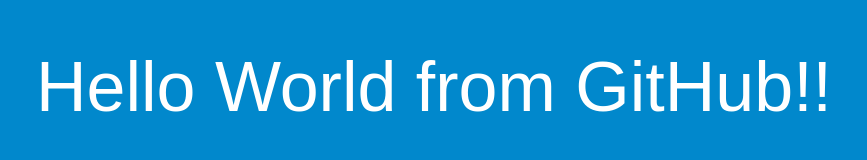
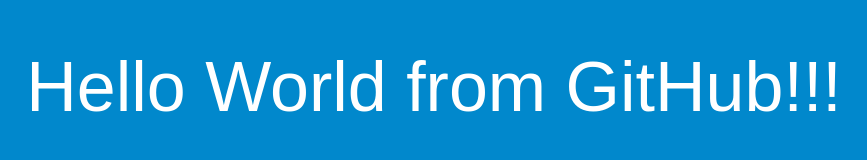
Before and after one commit to stefanlevy/geocodeTest, a plain HTML site: page index.html in a window 1280 px wide. Shown: the whole page, without its empty margins (206-1073 px from the left). Drawn offline with Linux system fonts and the light colour scheme.

Commit message:
Update index.html

```diff
--- a/index.html
+++ b/index.html
@@ -26,7 +26,7 @@
 </head>
 <body>
   <div align="center">
-    <h1>Hello World from GitHub!!</h1>
+    <h1>Hello World from GitHub!!!</h1>
   </div>
 </body>
 </html>
```
